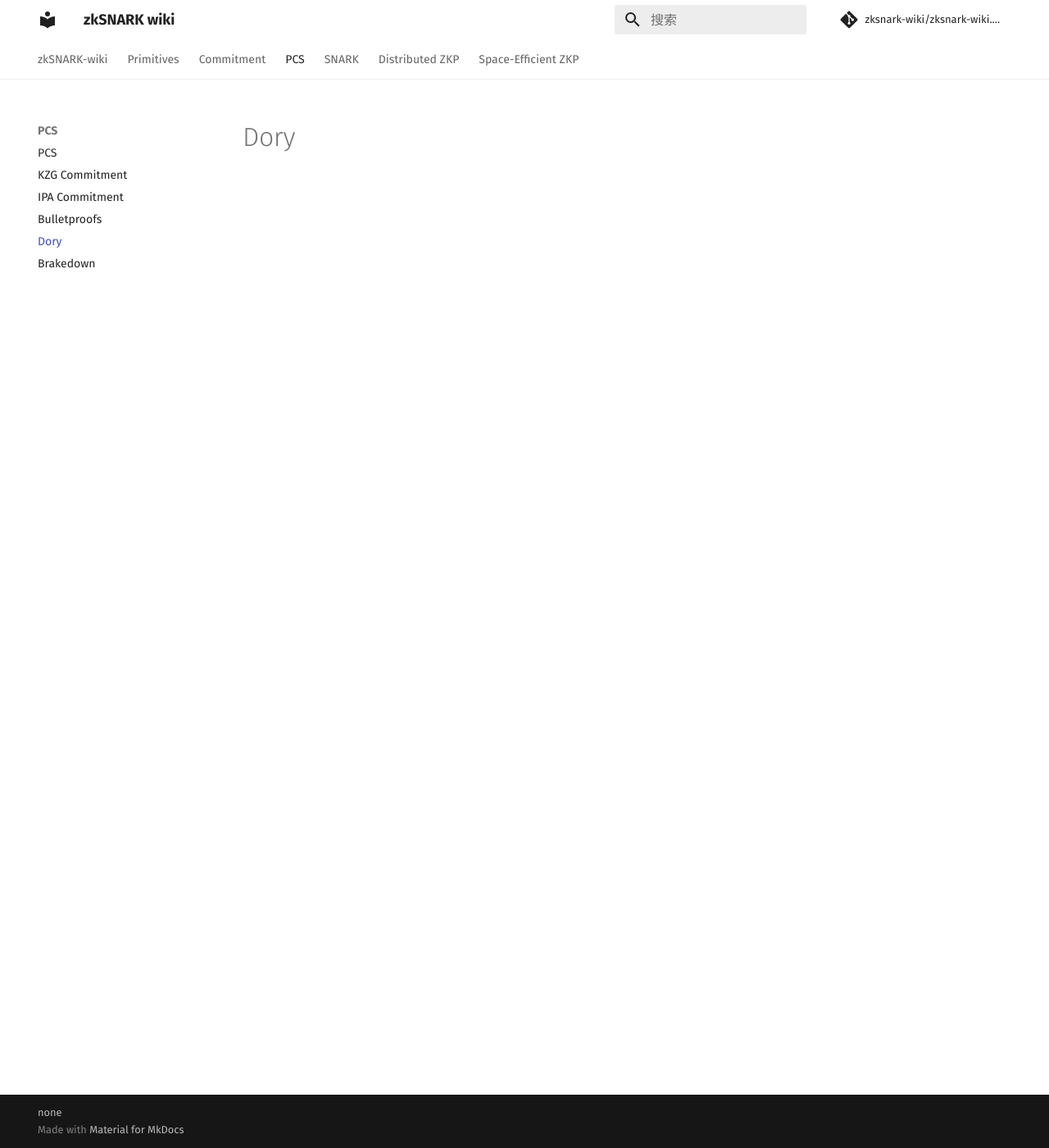
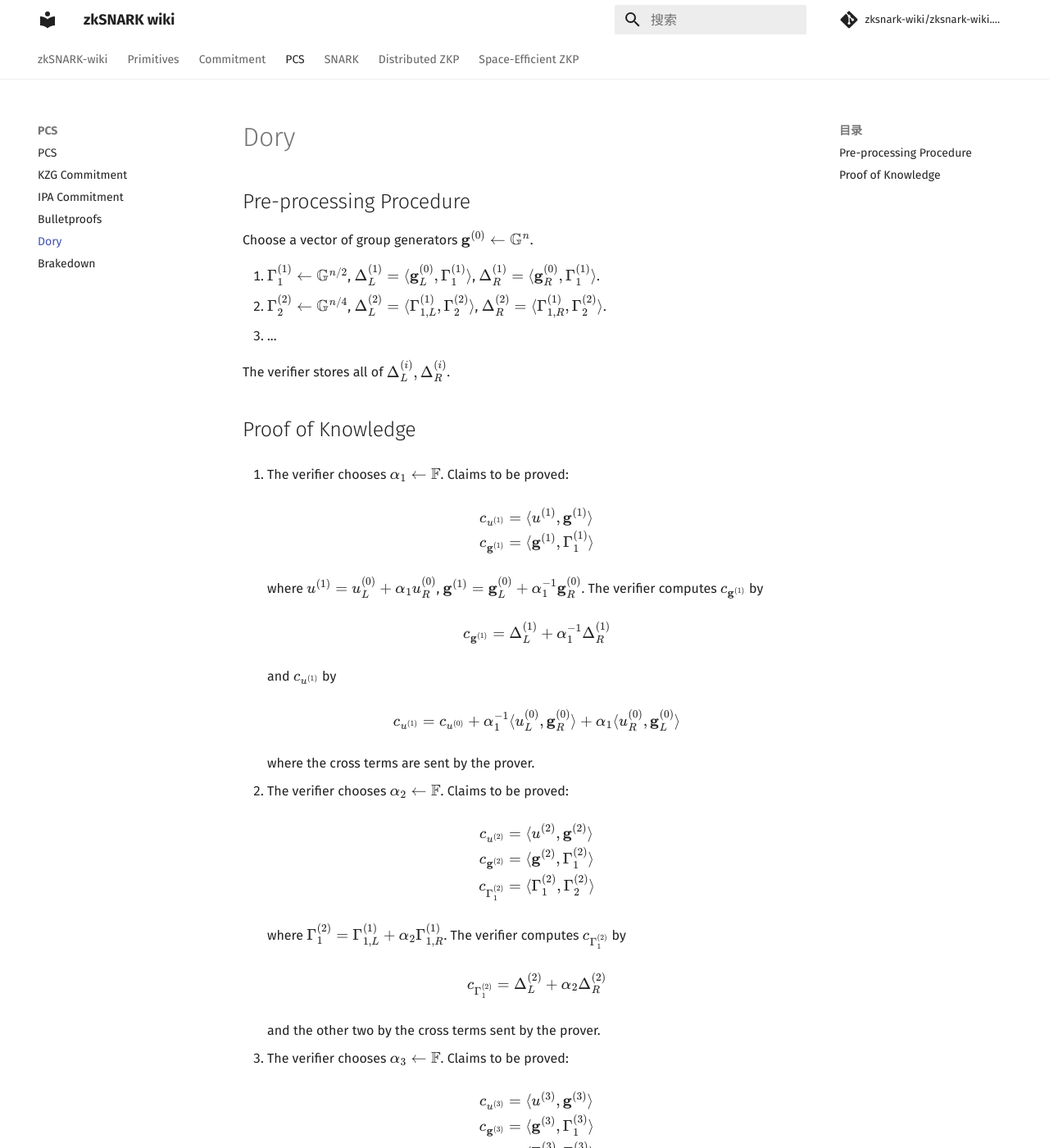
Before and after one commit to zksnark-wiki/zksnark-wiki.github.io, an MkDocs documentation site: the page built from docs/pcs/dory.md, in a window 1280 px wide and 1400 px high. Shown: the whole window at 82% size. Built offline with MkDocs 1.6.1 and Material for MkDocs 9.7.7, drawn with Linux system fonts in a browser that asks for light colours; comment, search, counter and statistics services are not loaded; some of the changed text lies outside the part shown.

Commit message:
Add detailed sections for Pre-processing Procedure and Proof of Knowledge in Dory documentation

```diff
--- a/docs/pcs/dory.md
+++ b/docs/pcs/dory.md
@@ -1 +1,43 @@
 # Dory
+
+## Pre-processing Procedure
+
+Choose a vector of group generators $\mathbf g^{(0)}\leftarrow\mathbb G^{n}$.
+
+1. $\Gamma^{(1)}_1\leftarrow\mathbb G^{n/2}$, $\Delta^{(1)}_L=\langle \mathbf g^{(0)}_L,\Gamma^{(1)}_1\rangle$, $\Delta^{(1)}_R=\langle \mathbf g^{(0)}_R,\Gamma^{(1)}_1\rangle$.
+2. $\Gamma^{(2)}_2\leftarrow\mathbb G^{n/4}$, $\Delta^{(2)}_L=\langle \Gamma^{(1)}_{1,L},\Gamma^{(2)}_2\rangle$, $\Delta^{(2)}_R=\langle \Gamma^{(1)}_{1,R},\Gamma^{(2)}_2\rangle$.
+3. ...
+
+The verifier stores all of $\Delta^{(i)}_L,\Delta^{(i)}_R$.
+
+## Proof of Knowledge
+
+1.  The verifier chooses $\alpha_1\leftarrow\mathbb F$. Claims to be proved:
+
+    $$\begin{aligned}c_{u^{(1)}}&=\langle u^{(1)},\mathbf g^{(1)}\rangle\\c_{\mathbf g^{(1)}}&=\langle \mathbf g^{(1)},\Gamma^{(1)}_1\rangle\end{aligned}$$
+
+    where $u^{(1)}=u^{(0)}_L+\alpha_1 u^{(0)}_R$, $\mathbf g^{(1)}=\mathbf g^{(0)}_L+\alpha_1^{-1}\mathbf g^{(0)}_R$. The verifier computes $c_{\mathbf g^{(1)}}$ by
+
+    $$c_{\mathbf g^{(1)}}=\Delta^{(1)}_L+\alpha_1^{-1}\Delta^{(1)}_R$$
+
+    and $c_{u^{(1)}}$ by
+
+    $$c_{u^{(1)}}=c_{u^{(0)}}+\alpha_1^{-1}\langle u^{(0)}_L,\mathbf g^{(0)}_R\rangle+\alpha_1\langle u^{(0)}_R,\mathbf g^{(0)}_L\rangle$$
+
+    where the cross terms are sent by the prover.
+
+2.  The verifier chooses $\alpha_2\leftarrow\mathbb F$. Claims to be proved:
+
+    $$\begin{aligned}c_{u^{(2)}}&=\langle u^{(2)},\mathbf g^{(2)}\rangle\\c_{\mathbf g^{(2)}}&=\langle \mathbf g^{(2)},\Gamma^{(2)}_1\rangle\\c_{\Gamma^{(2)}_1}&=\langle\Gamma^{(2)}_1,\Gamma^{(2)}_2\rangle\end{aligned}$$
+
+    where $\Gamma^{(2)}_1=\Gamma^{(1)}_{1,L}+\alpha_2\Gamma^{(1)}_{1,R}$. The verifier computes $c_{\Gamma^{(2)}_1}$ by
+
+    $$c_{\Gamma^{(2)}_1}=\Delta^{(2)}_L+\alpha_2\Delta^{(2)}_R$$
+
+    and the other two by the cross terms sent by the prover.
+
+3.  The verifier chooses $\alpha_3\leftarrow\mathbb F$. Claims to be proved:
+
+    $$\begin{aligned}c_{u^{(3)}}&=\langle u^{(3)},\mathbf g^{(3)}\rangle\\c_{\mathbf g^{(3)}}&=\langle \mathbf g^{(3)},\Gamma^{(3)}_1\rangle\\c_{\Gamma^{(3)}_1}&=\langle\Gamma^{(3)}_1,\Gamma^{(3)}_2\rangle\\c_{\Gamma_{2}^{(3)}}&=\langle\Gamma^{(3)}_2,\Gamma^{(3)}_3\rangle\end{aligned}$$
+
+4.  ...
```
